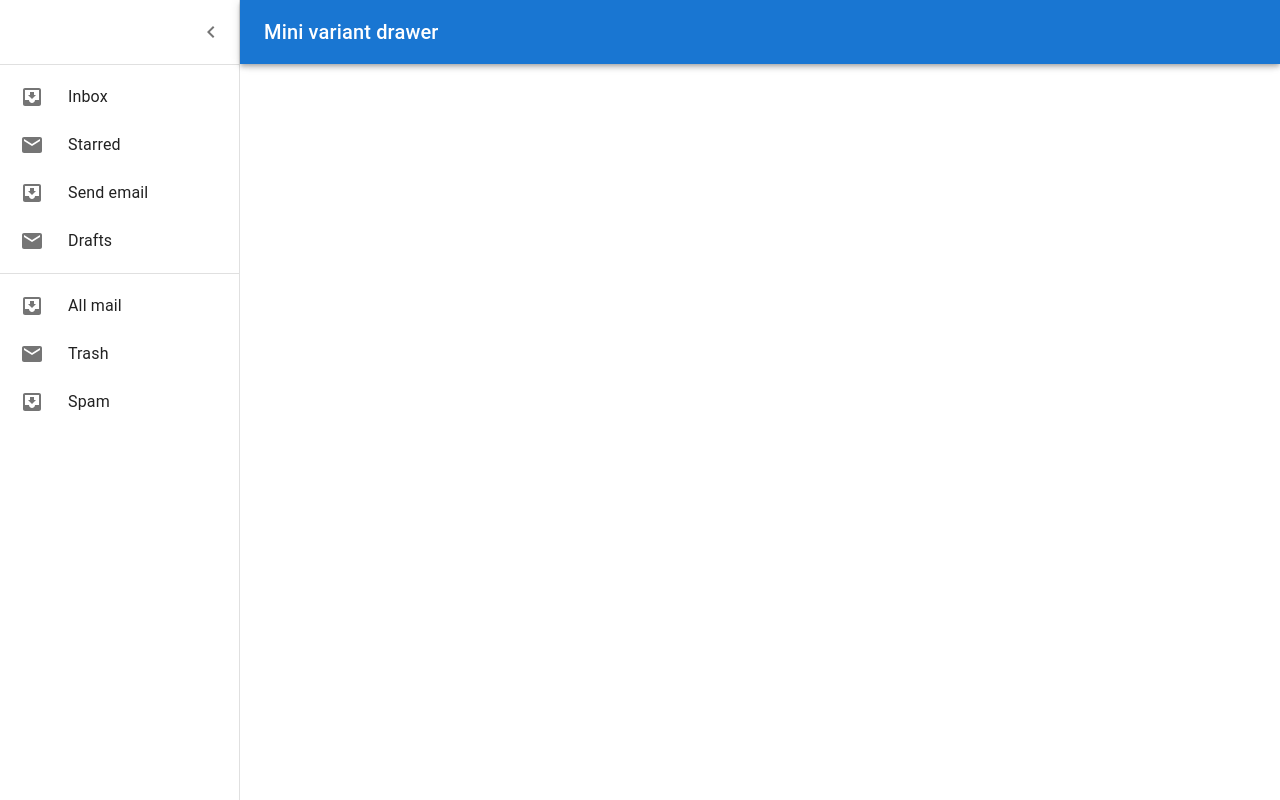
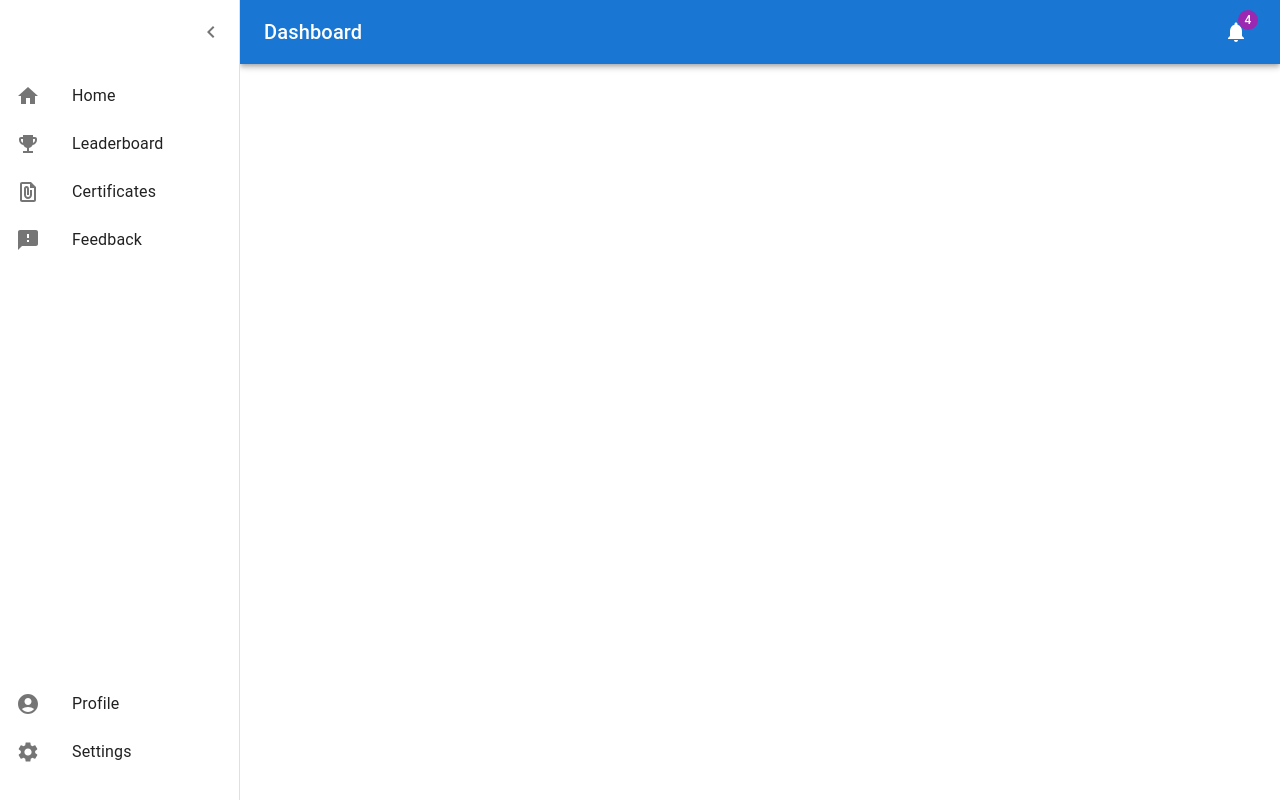
Before and after one commit to yizhong187/H4G, a React (Vite) app in the folder frontend/: page / in a window 1280 px wide. Both pictures are taken after a click on the button "open drawer". Built offline with nearby package versions, Linux system fonts and the light colour scheme.

Commit message:
fixed usernavbar

```diff
--- a/frontend/src/components/UserNavbar.tsx
+++ b/frontend/src/components/UserNavbar.tsx
@@ -1,190 +1,112 @@
-import * as React from "react";
-import { styled, useTheme, Theme, CSSObject } from "@mui/material/styles";
-import Box from "@mui/material/Box";
-import MuiDrawer from "@mui/material/Drawer";
-import MuiAppBar, { AppBarProps as MuiAppBarProps } from "@mui/material/AppBar";
-import Toolbar from "@mui/material/Toolbar";
-import List from "@mui/material/List";
-import CssBaseline from "@mui/material/CssBaseline";
-import Typography from "@mui/material/Typography";
-import Divider from "@mui/material/Divider";
-import IconButton from "@mui/material/IconButton";
+import React, { useState } from "react";
+import {
+  AppBar,
+  Toolbar,
+  IconButton,
+  Typography,
+  Drawer,
+  List,
+  Divider,
+  CssBaseline,
+  Box,
+  Badge,
+} from "@mui/material";
 import MenuIcon from "@mui/icons-material/Menu";
 import ChevronLeftIcon from "@mui/icons-material/ChevronLeft";
-import ChevronRightIcon from "@mui/icons-material/ChevronRight";
-import ListItem from "@mui/material/ListItem";
-import ListItemButton from "@mui/material/ListItemButton";
-import ListItemIcon from "@mui/material/ListItemIcon";
-import ListItemText from "@mui/material/ListItemText";
-import InboxIcon from "@mui/icons-material/MoveToInbox";
-import MailIcon from "@mui/icons-material/Mail";
+import NotificationsIcon from "@mui/icons-material/Notifications";
+import { mainListItems, secondaryListItems } from "./listitems";
 
 const drawerWidth = 240;
 
-const openedMixin = (theme: Theme): CSSObject => ({
-  width: drawerWidth,
-  transition: theme.transitions.create("width", {
-    easing: theme.transitions.easing.sharp,
-    duration: theme.transitions.duration.enteringScreen,
-  }),
-  overflowX: "hidden",
-});
+const UserNavbar: React.FC = () => {
+  const [open, setOpen] = useState(false);
 
-const closedMixin = (theme: Theme): CSSObject => ({
-  transition: theme.transitions.create("width", {
-    easing: theme.transitions.easing.sharp,
-    duration: theme.transitions.duration.leavingScreen,
-  }),
-  overflowX: "hidden",
-  width: `calc(${theme.spacing(7)} + 1px)`,
-  [theme.breakpoints.up("sm")]: {
-    width: `calc(${theme.spacing(8)} + 1px)`,
-  },
-});
-
-const DrawerHeader = styled("div")(({ theme }) => ({
-  display: "flex",
-  alignItems: "center",
-  justifyContent: "flex-end",
-  padding: theme.spacing(0, 1),
-  // necessary for content to be below app bar
-  ...theme.mixins.toolbar,
-}));
-
-interface AppBarProps extends MuiAppBarProps {
-  open?: boolean;
-}
-
-const AppBar = styled(MuiAppBar, {
-  shouldForwardProp: (prop) => prop !== "open",
-})<AppBarProps>(({ theme, open }) => ({
-  zIndex: theme.zIndex.drawer + 1,
-  transition: theme.transitions.create(["width", "margin"], {
-    easing: theme.transitions.easing.sharp,
-    duration: theme.transitions.duration.leavingScreen,
-  }),
-  ...(open && {
-    marginLeft: drawerWidth,
-    width: `calc(100% - ${drawerWidth}px)`,
-    transition: theme.transitions.create(["width", "margin"], {
-      easing: theme.transitions.easing.sharp,
-      duration: theme.transitions.duration.enteringScreen,
-    }),
-  }),
-}));
-
-const Drawer = styled(MuiDrawer, {
-  shouldForwardProp: (prop) => prop !== "open",
-})(({ theme, open }) => ({
-  width: drawerWidth,
-  flexShrink: 0,
-  whiteSpace: "nowrap",
-  boxSizing: "border-box",
-  ...(open && {
-    ...openedMixin(theme),
-    "& .MuiDrawer-paper": openedMixin(theme),
-  }),
-  ...(!open && {
-    ...closedMixin(theme),
-    "& .MuiDrawer-paper": closedMixin(theme),
-  }),
-}));
-
-export default function UserNavbar() {
-  const theme = useTheme();
-  const [open, setOpen] = React.useState(false);
-
-  const handleDrawerOpen = () => {
-    setOpen(true);
-  };
-
-  const handleDrawerClose = () => {
-    setOpen(false);
+  const toggleDrawer = () => {
+    setOpen(!open);
   };
 
   return (
     <Box sx={{ display: "flex" }}>
       <CssBaseline />
-      <AppBar position="fixed" open={open}>
-        <Toolbar>
+      <AppBar
+        position="absolute"
+        sx={{
+          width: open ? `calc(100% - ${drawerWidth}px)` : "100%",
+          ml: open ? `${drawerWidth}px` : 0,
+          transition: (theme) =>
+            theme.transitions.create(["margin", "width"], {
+              easing: theme.transitions.easing.sharp,
+              duration: theme.transitions.duration.leavingScreen,
+            }),
+        }}
+      >
+        <Toolbar
+          sx={{
+            pr: "24px", // keep right padding when drawer closed
+          }}
+        >
+          {!open && (
             <IconButton
+              edge="start"
               color="inherit"
               aria-label="open drawer"
-            onClick={handleDrawerOpen}
-            edge="start"
+              onClick={toggleDrawer}
               sx={{
-              marginRight: 5,
-              ...(open && { display: "none" }),
+                marginRight: "36px",
               }}
             >
               <MenuIcon />
             </IconButton>
-          <Typography variant="h6" noWrap component="div">
-            Mini variant drawer
+          )}
+          <Typography
+            component="h1"
+            variant="h6"
+            color="inherit"
+            noWrap
+            sx={{ flexGrow: 1 }}
+          >
+            Dashboard
           </Typography>
+          <IconButton color="inherit">
+            <Badge badgeContent={4} color="secondary">
+              <NotificationsIcon />
+            </Badge>
+          </IconButton>
         </Toolbar>
       </AppBar>
-      <Drawer variant="permanent" open={open}>
-        <DrawerHeader>
-          <IconButton onClick={handleDrawerClose}>
-            {theme.direction === "rtl" ? (
-              <ChevronRightIcon />
-            ) : (
-              <ChevronLeftIcon />
-            )}
-          </IconButton>
-        </DrawerHeader>
-        <Divider />
-        <List>
-          {["Inbox", "Starred", "Send email", "Drafts"].map((text, index) => (
-            <ListItem key={text} disablePadding sx={{ display: "block" }}>
-              <ListItemButton
+      <Drawer
+        variant="persistent"
+        open={open}
         sx={{
-                  minHeight: 48,
-                  justifyContent: open ? "initial" : "center",
-                  px: 2.5,
+          width: drawerWidth,
+          flexShrink: 0,
+          "& .MuiDrawer-paper": {
+            width: drawerWidth,
+            boxSizing: "border-box",
+            display: "flex",
+            flexDirection: "column",
+          },
         }}
       >
-                <ListItemIcon
+        <Toolbar
           sx={{
-                    minWidth: 0,
-                    mr: open ? 3 : "auto",
-                    justifyContent: "center",
+            display: "flex",
+            alignItems: "center",
+            justifyContent: "flex-end",
+            px: [1],
           }}
         >
-                  {index % 2 === 0 ? <InboxIcon /> : <MailIcon />}
-                </ListItemIcon>
-                <ListItemText primary={text} sx={{ opacity: open ? 1 : 0 }} />
-              </ListItemButton>
-            </ListItem>
-          ))}
-        </List>
-        <Divider />
-        <List>
-          {["All mail", "Trash", "Spam"].map((text, index) => (
-            <ListItem key={text} disablePadding sx={{ display: "block" }}>
-              <ListItemButton
-                sx={{
-                  minHeight: 48,
-                  justifyContent: open ? "initial" : "center",
-                  px: 2.5,
-                }}
-              >
-                <ListItemIcon
-                  sx={{
-                    minWidth: 0,
-                    mr: open ? 3 : "auto",
-                    justifyContent: "center",
-                  }}
-                >
-                  {index % 2 === 0 ? <InboxIcon /> : <MailIcon />}
-                </ListItemIcon>
-                <ListItemText primary={text} sx={{ opacity: open ? 1 : 0 }} />
-              </ListItemButton>
-            </ListItem>
-          ))}
-        </List>
+          <IconButton onClick={toggleDrawer}>
+            <ChevronLeftIcon />
+          </IconButton>
+        </Toolbar>
+        <List sx={{ flexGrow: 1 }}>{mainListItems}</List>
+        <Box sx={{ mb: 2, overflow: "auto" }}>
+          <List>{secondaryListItems}</List>
+        </Box>
       </Drawer>
     </Box>
   );
-}
+};
+
+export default UserNavbar;
--- /dev/null
+++ b/frontend/src/components/listitems.tsx
@@ -0,0 +1,81 @@
+import * as React from "react";
+import { useNavigate } from "react-router-dom";
+import HomeIcon from "@mui/icons-material/Home";
+import ListItemButton from "@mui/material/ListItemButton";
+import EmojiEventsIcon from "@mui/icons-material/EmojiEvents";
+import FeedbackIcon from "@mui/icons-material/Feedback";
+import FilePresentIcon from "@mui/icons-material/FilePresent";
+import AccountCircleIcon from "@mui/icons-material/AccountCircle";
+import SettingsIcon from "@mui/icons-material/Settings";
+import ListItemIcon from "@mui/material/ListItemIcon";
+import ListItemText from "@mui/material/ListItemText";
+import ListSubheader from "@mui/material/ListSubheader";
+import DashboardIcon from "@mui/icons-material/Dashboard";
+import ShoppingCartIcon from "@mui/icons-material/ShoppingCart";
+import PeopleIcon from "@mui/icons-material/People";
+import BarChartIcon from "@mui/icons-material/BarChart";
+import LayersIcon from "@mui/icons-material/Layers";
+import AssignmentIcon from "@mui/icons-material/Assignment";
+
+interface ListItemLinkProps {
+  Icon?: React.ElementType;
+  text: string;
+  route: string;
+}
+
+const mainItems = [
+  { Icon: HomeIcon, text: "Home", route: "/" },
+  { Icon: EmojiEventsIcon, text: "Leaderboard", route: "/leaderboard" },
+  { Icon: FilePresentIcon, text: "Certificates", route: "/certificates" },
+  { Icon: FeedbackIcon, text: "Feedback", route: "/feedback" },
+];
+
+const secondaryItems = [
+  { Icon: AccountCircleIcon, text: "Profile", route: "/profile" },
+  { Icon: SettingsIcon, text: "Settings", route: "/settings" },
+];
+
+const ListItemLink: React.FC<ListItemLinkProps> = ({ Icon, text, route }) => {
+  const navigate = useNavigate();
+
+  const handleClick = () => {
+    navigate(route);
+  };
+
+  return (
+    <ListItemButton onClick={handleClick}>
+      {Icon && (
+        <ListItemIcon>
+          <Icon />
+        </ListItemIcon>
+      )}
+      <ListItemText primary={text} />
+    </ListItemButton>
+  );
+};
+
+export const mainListItems = (
+  <React.Fragment>
+    {mainItems.map((item, index) => (
+      <ListItemLink
+        key={index}
+        Icon={item.Icon}
+        text={item.text}
+        route={item.route}
+      />
+    ))}
+  </React.Fragment>
+);
+
+export const secondaryListItems = (
+  <React.Fragment>
+    {secondaryItems.map((item, index) => (
+      <ListItemLink
+        key={index}
+        Icon={item.Icon}
+        text={item.text}
+        route={item.route}
+      />
+    ))}
+  </React.Fragment>
+);
```
Lines whose indentation alone changed are shown as unchanged.
